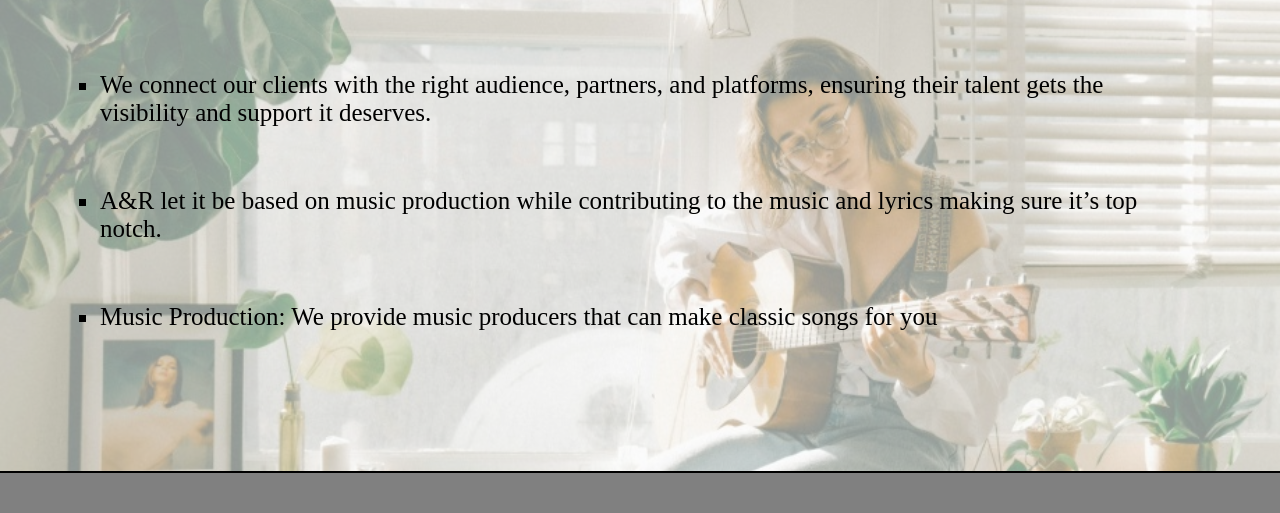
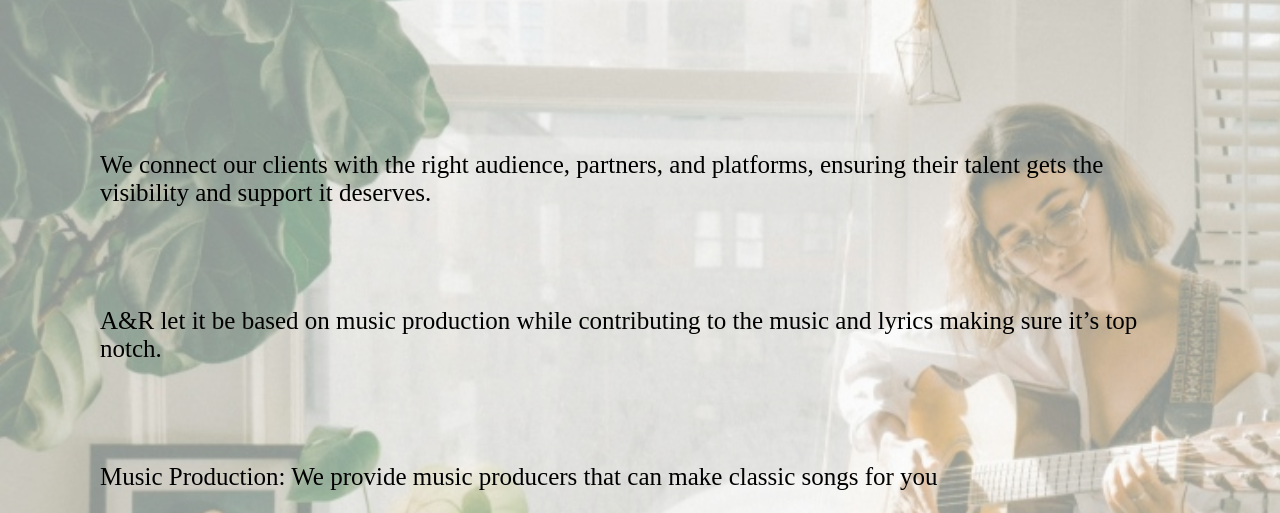
Before and after one commit to nino-dev92/Definc, a plain HTML site: page services.html in a window 1280 px wide. Shown: the part 198-711 px from the top of the page. Drawn offline with Linux system fonts and the light colour scheme; files whose address does not match are found by name; a web font is replaced by a local one.

Commit message:
removed ul in services

```diff
--- a/services.html
+++ b/services.html
@@ -25,11 +25,12 @@
      <main>
         <h2 class="service-h2">OUR SERVICES</h2>
         <section class="serviceslist">
-            <ul class="ul">
-                <li><p>We  connect our clients with the right audience, partners, and platforms, ensuring their talent gets the visibility and support it deserves. </p></li>
-                <li><p>A&R let it be based on music production while contributing to the music and lyrics making sure it’s top notch.</p></li>
-                <li><p>Music Production: We provide music producers that can make classic songs for you</p></li>
-            </ul>
+                <p>We  connect our clients with the right audience, partners, and platforms, ensuring their talent gets the visibility and support it deserves. </p>
+
+                <p>A&R let it be based on music production while contributing to the music and lyrics making sure it’s top notch.</p>
+
+                <p>Music Production: We provide music producers that can make classic songs for you</p>
+
 
         </section>
         <div class="whatsapp-icon">
--- a/styles/services.css
+++ b/styles/services.css
@@ -40,11 +40,9 @@ body {
     font-size: 2rem;
     margin-bottom: 4rem;
 }
-ul{
-    list-style-type: square;
-    display: flex;
-    flex-direction: column;
-    gap: 3rem;
+.serviceslist P{
+ margin-bottom: 5rem;
+ margin-top: 4rem;
 }
 .whatsapp-icon{
 position: fixed;
```
